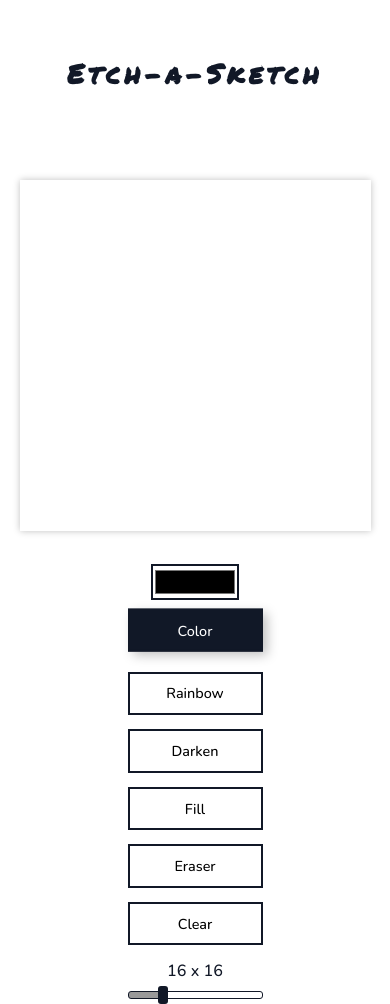
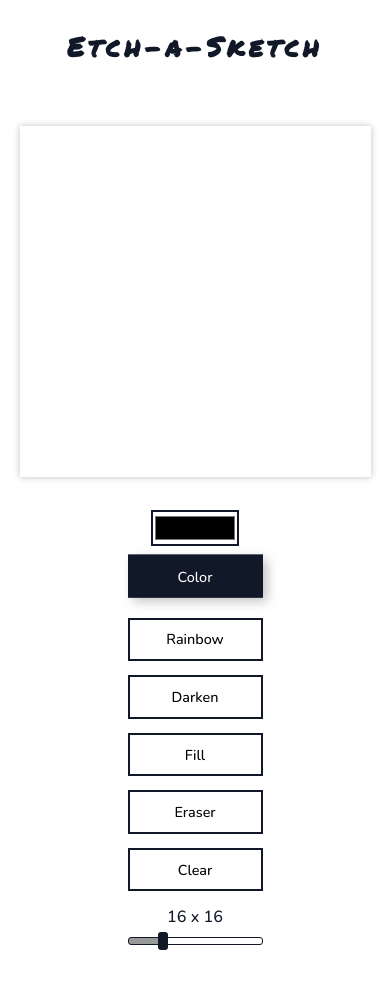
Before and after one commit to vincent-leclerc/etch-a-sketch, a website built with Vite: page index.html in a window 390 px wide. Shown: the top 1004 px of the page. Built offline with nearby package versions, Linux system fonts and the light colour scheme.

Commit message:
reduces empty space around heading

```diff
--- a/src/sass/layout/_grid.scss
+++ b/src/sass/layout/_grid.scss
@@ -10,6 +10,10 @@
   grid-template-rows: 1fr max-content 1fr;
   row-gap: 9.6rem;
 
+  @media only screen and (max-width: 75em) {
+    row-gap: 3.6rem;
+  }
+
   @media only screen and (max-width: 50em) {
     grid-template-columns:
       [full-start] minmax(1rem, 1fr) [center-start] repeat(
@@ -18,6 +22,5 @@
       )
       [center-end]
       minmax(1rem, 1fr) [full-end];
-    row-gap: 3.6rem;
   }
 }
--- a/src/sass/layout/_header.scss
+++ b/src/sass/layout/_header.scss
@@ -6,4 +6,12 @@ header {
   .heading-1 {
     text-align: center;
   }
+
+  @media only screen and (max-width: 75em) {
+    padding: 5rem 0;
+  }
+
+  @media only screen and (max-width: 32em) {
+    padding: 3rem 0;
+  }
 }
```
